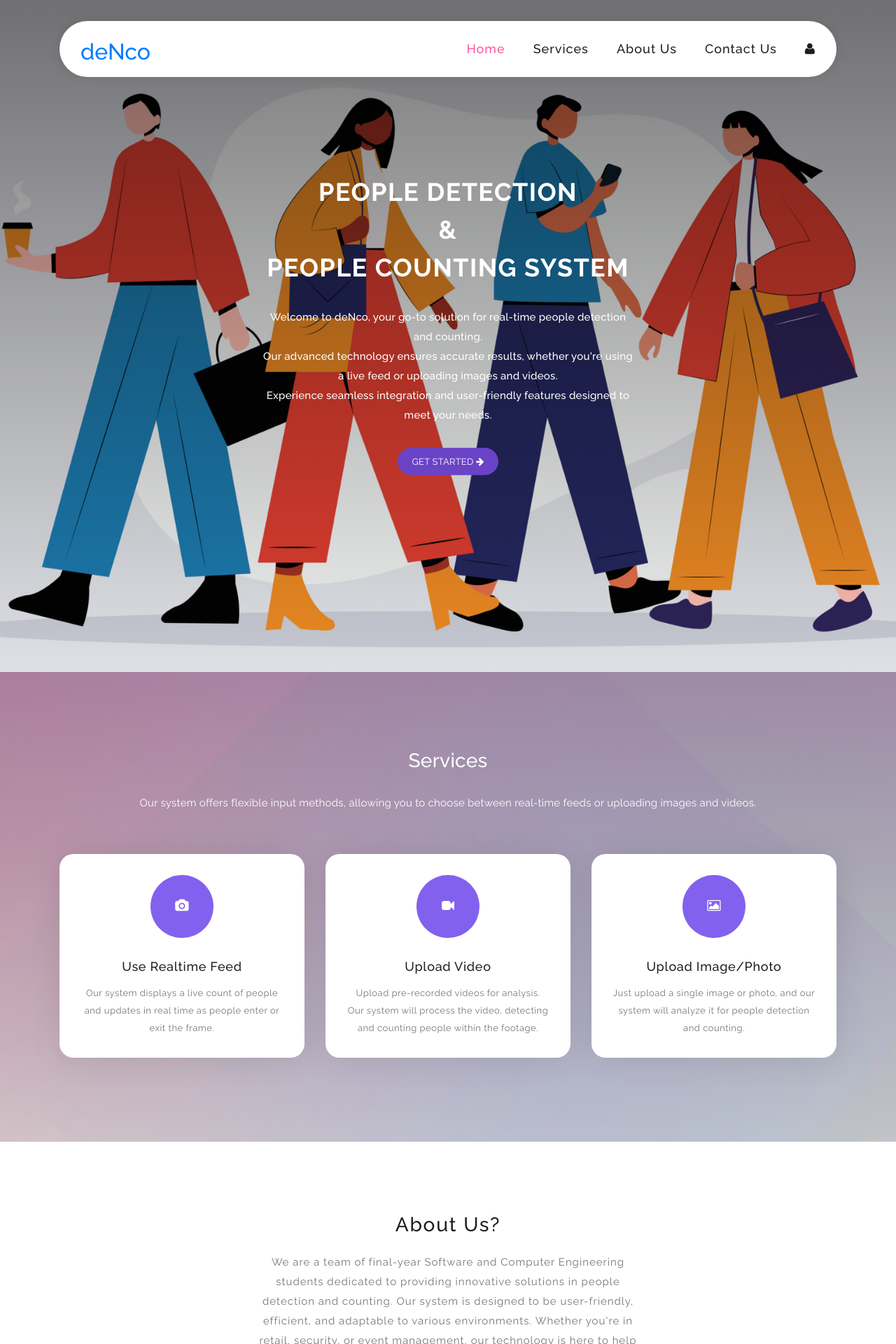
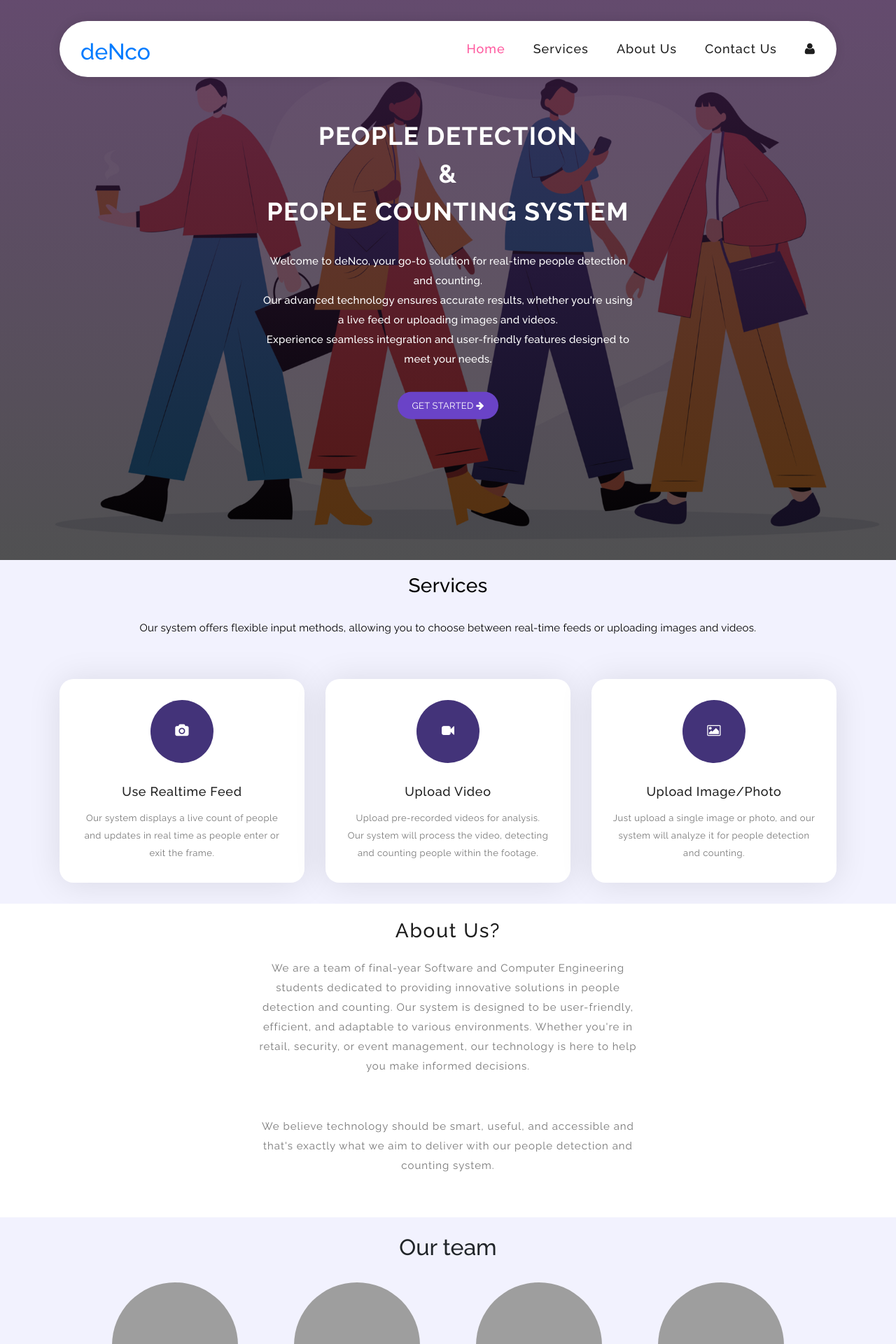
Before and after one commit to itsjustfaith/graduationprojv2-406, a Flask app: page / in a window 1280 px wide. Shown: the top 1920 px of the page at 70% size. Run offline with Flask 2, Linux system fonts and the light colour scheme; some libraries are stand-ins or nearby versions; grey boxes are pictures that could not be loaded.

Commit message:
added corresponding css for index.html from combinedV1

```diff
--- a/projectv2/static/css/index.css
+++ b/projectv2/static/css/index.css
@@ -124,13 +124,16 @@ body {
 
 .section {
   position: relative;
-  padding-top: 100px;
-  padding-bottom: 80px;
+  padding-top:20px;
+  padding-bottom:10px;
 }
 
-.section.colored {
-  background: #f2f2fe;
-}
+/* .section.colored {
+  /* background: #f2f2fe; */
+  /* background-image: linear-gradient(127deg, #eedffa 20%, #f5f1f8 31%); */
+
+
+
 
 .hr {
   bottom: 0px;
@@ -644,11 +647,11 @@ welcome
   display: flex;
   align-items: center;
   justify-content: center;
-  background-image: linear-gradient( rgba(0, 0, 0, 0.5), rgba(0, 0, 0.2, 0)), url(../images/hero-img.jpg);
+  background-image: linear-gradient( rgba(63, 30, 74, 0.768), rgba(1, 1, 0, 0.642)), url(../images/hero-img.jpg); /*changes hero on 18th may*/
   background-repeat: no-repeat;
-  background-position: center center;
+  /* background-position: center center; */
   background-size: cover;
-  height:120vh;
+  height:100vh;
 }
 
 .welcome-area .header-text {
@@ -791,7 +793,7 @@ features
   margin: auto;
   position: relative;
   margin-bottom: 30px;
-  background: #8261ee;
+  background: #433379;
   -webkit-border-radius: 50%;
   -moz-border-radius: 50%;
   border-radius: 50%;
@@ -853,8 +855,8 @@ parallax & home seperator
   min-height: 215px;
   overflow: hidden;
   position: relative;
-  padding-top: 90px;
-  padding-bottom: 90px;
+  /* padding-top: 90px;
+  padding-bottom: 90px; */
 }
 
 .mini:before {
@@ -863,11 +865,13 @@ parallax & home seperator
   width: 140%;
   height: 140%;
   opacity: .95;
-  background-repeat: no-repeat;
+  background: #f2f2fe;
+
+  /* background-repeat: no-repeat;
   background-size: cover;
   background-position: center center;
   background-image: linear-gradient( rgba(78, 8, 78, 0.558), rgba(98, 94, 100, 0.229)), url(../images/bg-2.jpg);
-  z-index: 2;
+  z-index: 2; */
   top: -20%;
   left: -20%;
 }
@@ -899,7 +903,7 @@ parallax & home seperator
 }
 
 .mini .mini-content .info h1 {
-  color: #fff;
+  color: #000000;
   font-weight: 500;
   font-size: 28px;
   letter-spacing: 0.25px;
@@ -909,7 +913,7 @@ parallax & home seperator
 .mini .mini-content .info p {
   letter-spacing: 1px;
   margin-bottom: 40px;
-  color: #fff;
+  color: #000000;
   letter-spacing: 0.25px;
   line-height: 26px;
   font-weight: 400;
```
Also changed, not shown: other parts of projectv2/static/css/index.css (+91 -4 lines).
